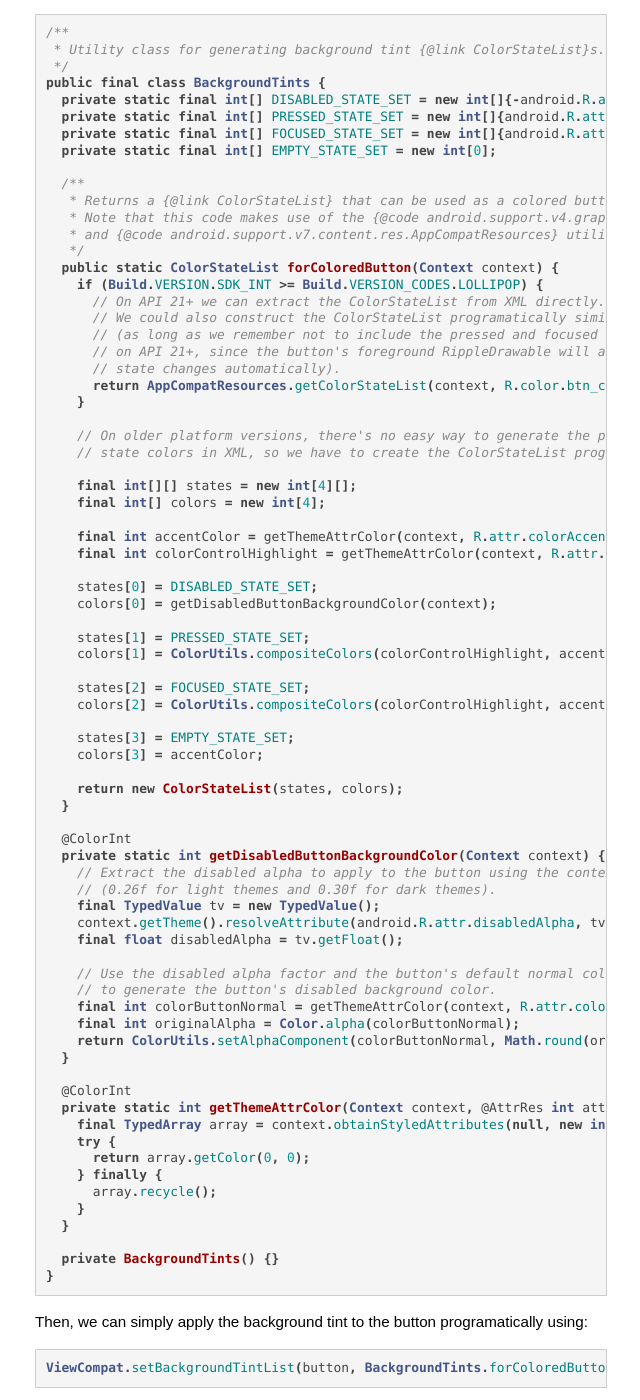
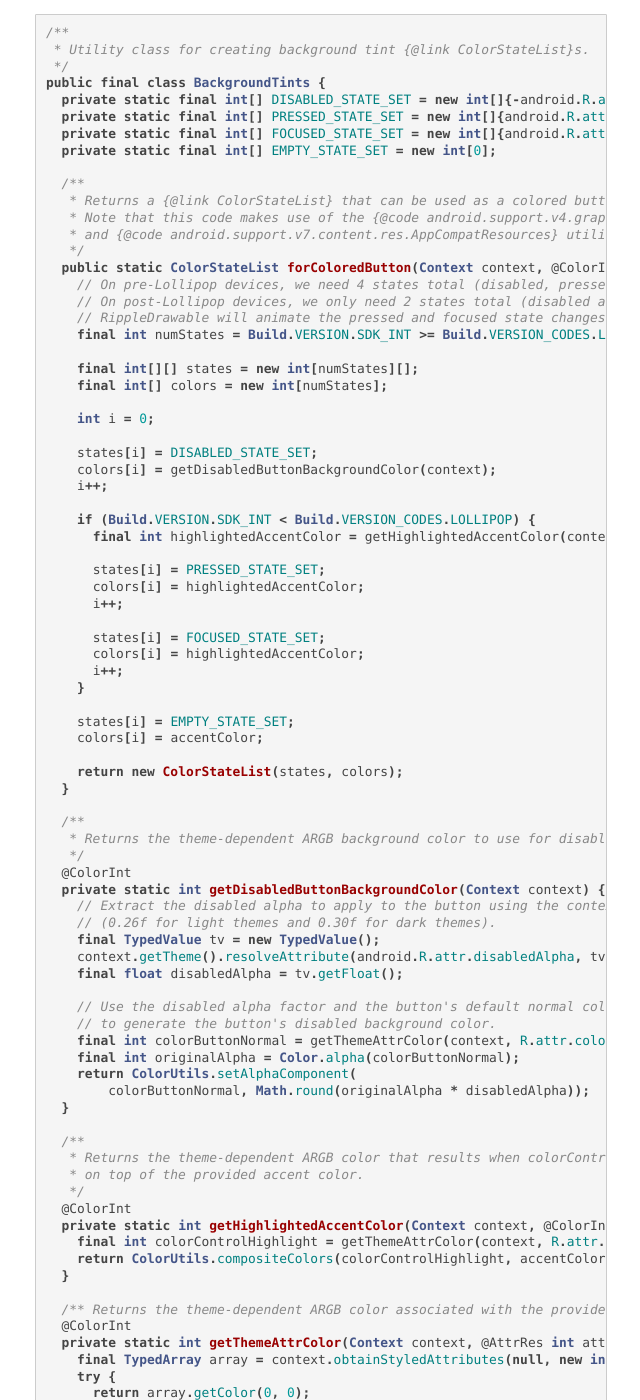
Before and after one commit to alexjlockwood/AndroidDesignPatterns, a Jekyll site: the page built from _posts/2016-08-08-theming-buttons-with-themeoverlays-background-tints.md, in a window 1280 px wide and 1400 px high, scrolled down 3731 px. Shown: the whole window, without its empty margins (249-889 px from the left). Built offline with Jekyll 4.4.1, drawn with Linux system fonts in a browser that asks for light colours; some web fonts are replaced; a script that is not in the unit is left out; comment, search, counter and statistics services are not loaded; some of the changed text lies outside the part shown.

Commit message:
polished up blog post

````diff
--- a/_posts/2016-08-08-theming-buttons-with-themeoverlays-background-tints.md
+++ b/_posts/2016-08-08-theming-buttons-with-themeoverlays-background-tints.md
@@ -187,7 +187,7 @@ utility class to generate the desired `ColorStateList` programatically:
 
 ```java
 /**
- * Utility class for generating background tint {@link ColorStateList}s.
+ * Utility class for creating background tint {@link ColorStateList}s.
  */
 public final class BackgroundTints {
   private static final int[] DISABLED_STATE_SET = new int[]{-android.R.attr.state_enabled};
@@ -200,40 +200,42 @@ public final class BackgroundTints {
    * Note that this code makes use of the {@code android.support.v4.graphics.ColorUtils}
    * and {@code android.support.v7.content.res.AppCompatResources} utility classes.
    */
-  public static ColorStateList forColoredButton(Context context) {
-    if (Build.VERSION.SDK_INT >= Build.VERSION_CODES.LOLLIPOP) {
-      // On API 21+ we can extract the ColorStateList from XML directly.
-      // We could also construct the ColorStateList programatically similar to below
-      // (as long as we remember not to include the pressed and focused states
-      // on API 21+, since the button's foreground RippleDrawable will animate these
-      // state changes automatically).
-      return AppCompatResources.getColorStateList(context, R.color.btn_colored_background_tint);
+  public static ColorStateList forColoredButton(Context context, @ColorInt int accentColor) {
+    // On pre-Lollipop devices, we need 4 states total (disabled, pressed, focused, and default).
+    // On post-Lollipop devices, we only need 2 states total (disabled and default); the button's
+    // RippleDrawable will animate the pressed and focused state changes for us automatically.
+    final int numStates = Build.VERSION.SDK_INT >= Build.VERSION_CODES.LOLLIPOP ? 2 : 4;
+
+    final int[][] states = new int[numStates][];
+    final int[] colors = new int[numStates];
+
+    int i = 0;
+
+    states[i] = DISABLED_STATE_SET;
+    colors[i] = getDisabledButtonBackgroundColor(context);
+    i++;
+
+    if (Build.VERSION.SDK_INT < Build.VERSION_CODES.LOLLIPOP) {
+      final int highlightedAccentColor = getHighlightedAccentColor(context, accentColor);
+
+      states[i] = PRESSED_STATE_SET;
+      colors[i] = highlightedAccentColor;
+      i++;
+
+      states[i] = FOCUSED_STATE_SET;
+      colors[i] = highlightedAccentColor;
+      i++;
     }
 
-    // On older platform versions, there's no easy way to generate the pressed/focused
-    // state colors in XML, so we have to create the ColorStateList programatically.
-
-    final int[][] states = new int[4][];
-    final int[] colors = new int[4];
-
-    final int accentColor = getThemeAttrColor(context, R.attr.colorAccent);
-    final int colorControlHighlight = getThemeAttrColor(context, R.attr.colorControlHighlight);
-
-    states[0] = DISABLED_STATE_SET;
-    colors[0] = getDisabledButtonBackgroundColor(context);
-
-    states[1] = PRESSED_STATE_SET;
-    colors[1] = ColorUtils.compositeColors(colorControlHighlight, accentColor);
-
-    states[2] = FOCUSED_STATE_SET;
-    colors[2] = ColorUtils.compositeColors(colorControlHighlight, accentColor);
-
-    states[3] = EMPTY_STATE_SET;
-    colors[3] = accentColor;
+    states[i] = EMPTY_STATE_SET;
+    colors[i] = accentColor;
 
     return new ColorStateList(states, colors);
   }
 
+  /**
+   * Returns the theme-dependent ARGB background color to use for disabled buttons.
+   */
   @ColorInt
   private static int getDisabledButtonBackgroundColor(Context context) {
     // Extract the disabled alpha to apply to the button using the context's theme.
@@ -246,9 +248,21 @@ public final class BackgroundTints {
     // to generate the button's disabled background color.
     final int colorButtonNormal = getThemeAttrColor(context, R.attr.colorButtonNormal);
     final int originalAlpha = Color.alpha(colorButtonNormal);
-    return ColorUtils.setAlphaComponent(colorButtonNormal, Math.round(originalAlpha * disabledAlpha));
+    return ColorUtils.setAlphaComponent(
+        colorButtonNormal, Math.round(originalAlpha * disabledAlpha));
   }
 
+  /**
+   * Returns the theme-dependent ARGB color that results when colorControlHighlight is drawn
+   * on top of the provided accent color.
+   */
+  @ColorInt
+  private static int getHighlightedAccentColor(Context context, @ColorInt int accentColor) {
+    final int colorControlHighlight = getThemeAttrColor(context, R.attr.colorControlHighlight);
+    return ColorUtils.compositeColors(colorControlHighlight, accentColor);
+  }
+
+  /** Returns the theme-dependent ARGB color associated with the provided theme attribute. */
   @ColorInt
   private static int getThemeAttrColor(Context context, @AttrRes int attr) {
     final TypedArray array = context.obtainStyledAttributes(null, new int[]{attr});
@@ -266,8 +280,11 @@ public final class BackgroundTints {
 Then, we can simply apply the background tint to the button programatically using:
 
 ```java
-ViewCompat.setBackgroundTintList(button, BackgroundTints.forColoredButton(button.getContext());
+ViewCompat.setBackgroundTintList(button,
+    BackgroundTints.forColoredButton(button.getContext(), customAccentColor);
 ```
+
+**TODO(alockwood): finish off the blog post with a conclusion paragraph or something like that!**
 
 ### Pop quiz!
 
@@ -355,11 +372,15 @@ You should assume that background tints are set programatically
 on the 4th and 8th buttons as follows:
 
 ```java
-View lightBtn = findViewById(R.id.light_themed_bg_tint_button);
-ViewCompat.setBackgroundTintList(lightBtn, forColoredButton(lightBtn.getContext()));
+final int googRed500 = ContextCompat.getColor(activity, R.color.quantum_googred500);
 
-final View darkBtn = findViewById(R.id.dark_themed_bg_tint_button);
-ViewCompat.setBackgroundTintList(darkBtn, forColoredButton(darkBtn.getContext()));
+final View lightBtn = activity.findViewById(R.id.light_themed_background_tint_button);
+ViewCompat.setBackgroundTintList(
+    lightBtn, BackgroundTints.forColoredButton(lightBtn.getContext(), googRed500));
+
+final View darkBtn = activity.findViewById(R.id.dark_themed_background_tint_button);
+ViewCompat.setBackgroundTintList(
+    darkBtn, BackgroundTints.forColoredButton(darkBtn.getContext(), googRed500));
 ```
 
 #### Solutions
@@ -379,6 +400,7 @@ See the below links to view screenshots of the solutions:
 **TODO(alockwood): footnote explaining why/when it is necessary to use `AppCompatResources`? link to previous blog post?**<br>
 **TODO(alockwood): TALK ABOUT OTHER WAYS THIS APPROACH IS USEFUL! (example: using a ThemeOverlay to modify `android:colorEdgeEffect`)**<br>
 **TODO(alockwood): footnote about difference between android.R.attr and R.attr?**<br>
+**TODO(alockwood): update the solution screenshots!**
 
 As always, thanks for reading! Feel free to leave a comment if you have any questions,
 and don't forget to +1 and/or share this blog post if you found it helpful! And check out the
````
